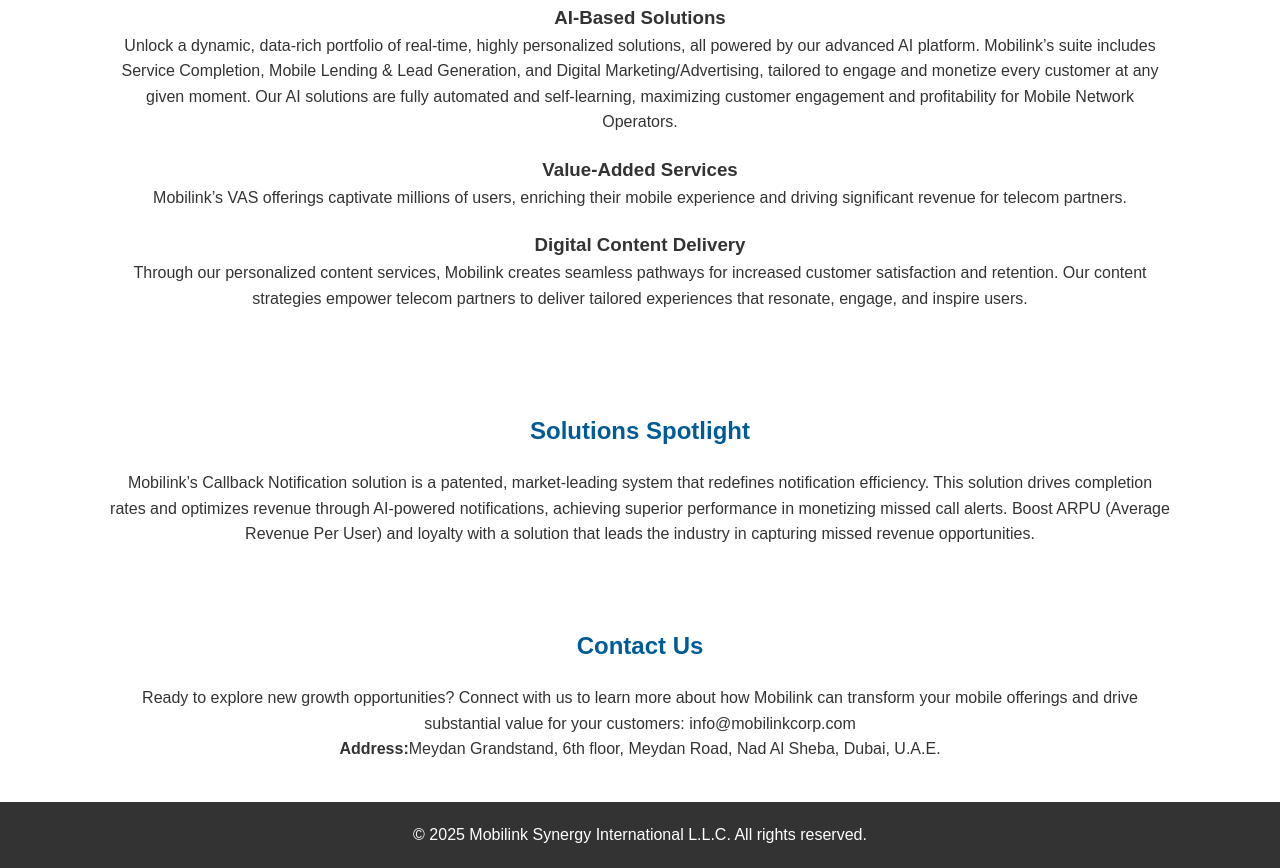
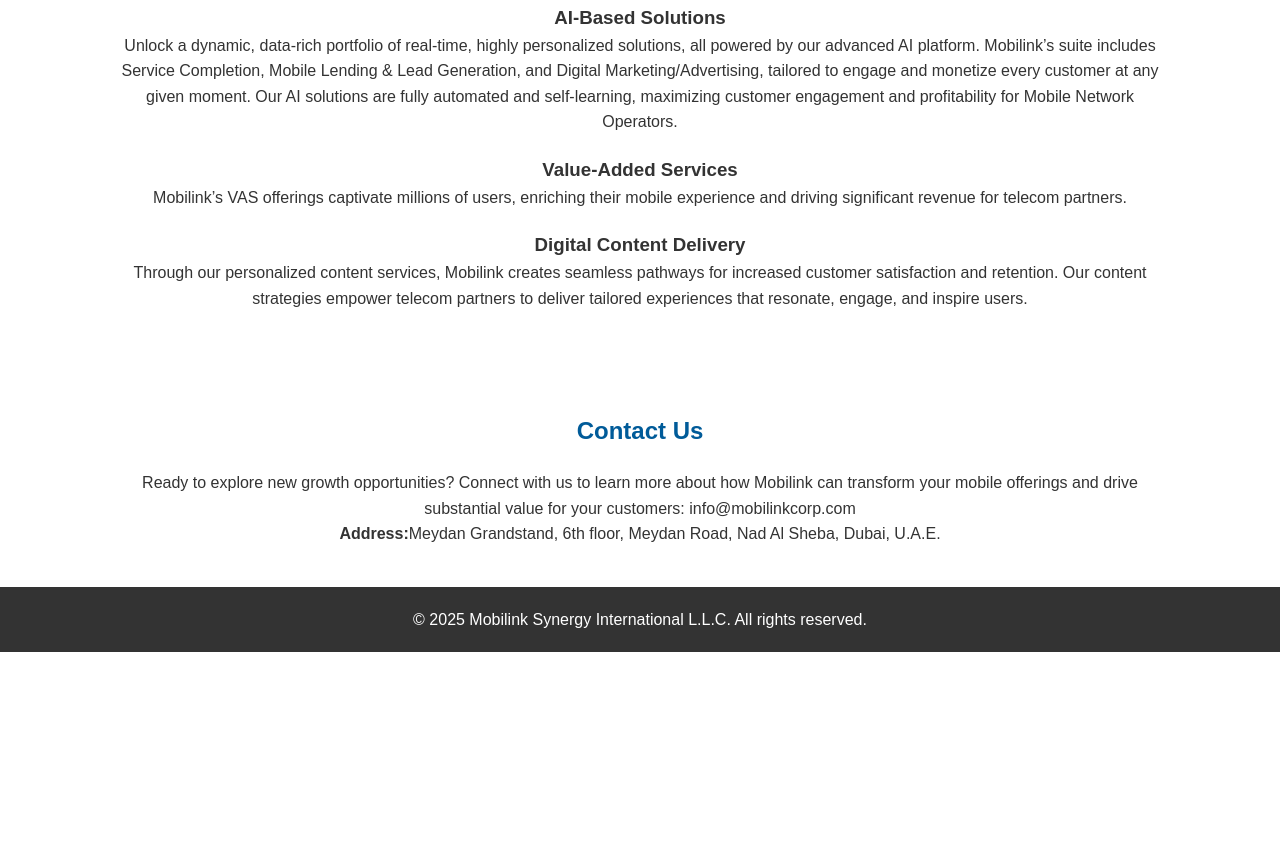
Before and after one commit to mobilinkcorp/mobilinkcorp.github.io, a plain HTML site: page index.html in a window 1280 px wide. Shown: the part 953-1821 px from the top of the page. After the commit the page ends 1605 px from the top, so only its background shows below. Drawn offline with Linux system fonts and the light colour scheme.

Commit message:
Update index.html

```diff
--- a/index.html
+++ b/index.html
@@ -60,19 +60,15 @@
         </div>
     </section>
 
-    <!-- Solutions Section -->
-    <section id="solutions" class="solutions">
-        <h2>Solutions Spotlight</h2>
-        <p>Mobilink’s Callback Notification solution is a patented, market-leading system that redefines notification efficiency. This solution drives completion rates and optimizes revenue through AI-powered notifications, achieving superior performance in monetizing missed call alerts. Boost ARPU (Average Revenue Per User) and loyalty with a solution that leads the industry in capturing missed revenue opportunities.</p>
-    </section>
-
 <section id="contact" class="contact">
     <h2>Contact Us</h2>
     <p>Ready to explore new growth opportunities? Connect with us to learn more about how Mobilink can transform your mobile offerings and drive substantial value for your customers: info@mobilinkcorp.com</p>
 
 
     <p><strong>Address:</strong>Meydan Grandstand, 6th floor, Meydan Road, Nad Al Sheba, Dubai, U.A.E.</p>
+
 </section>
+
 
     <!-- Footer Section -->
     <footer class="footer">
```
